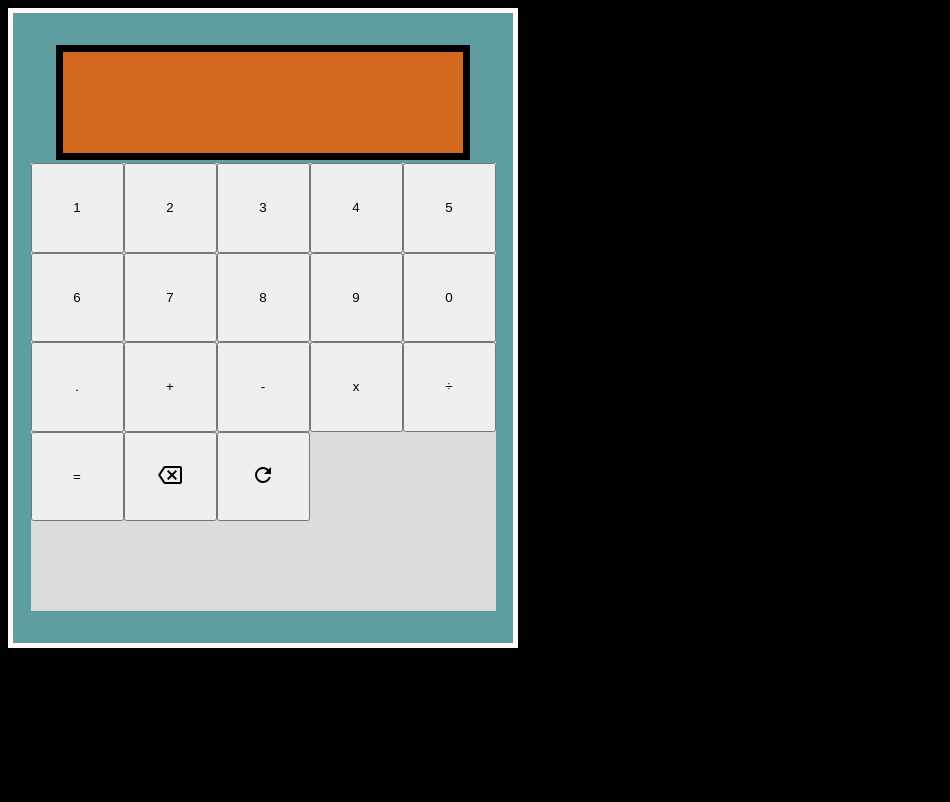
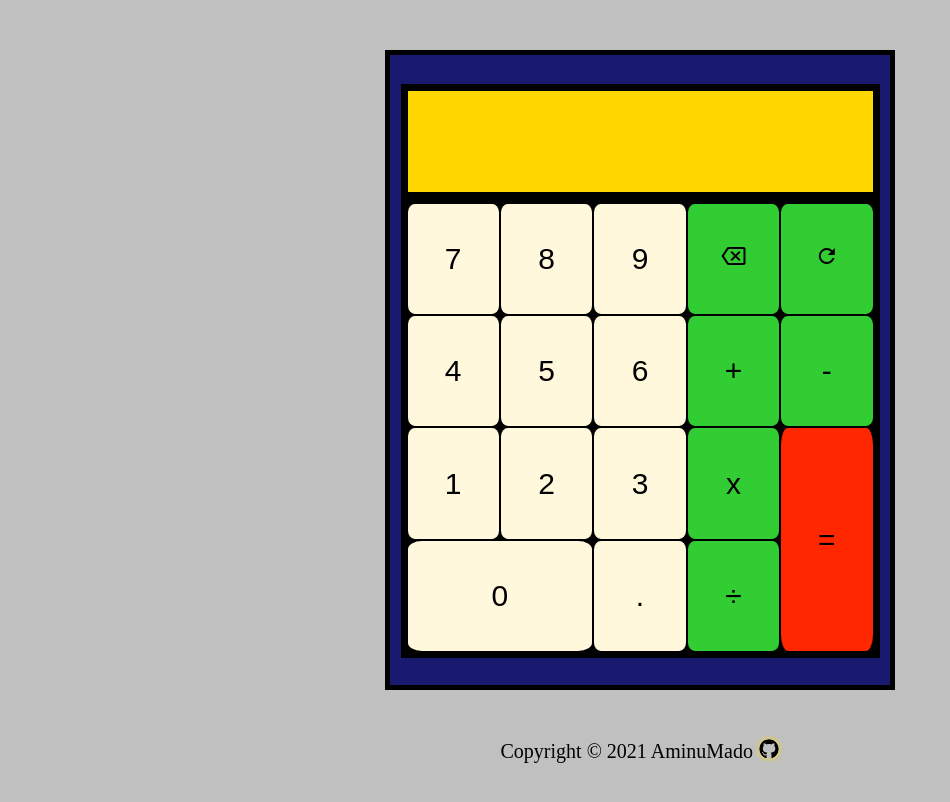
Before and after one commit to AminuMado/Calculator, a plain HTML site: page index.html in a window 1280 px wide. Shown: the whole page, without its empty margins (0-950 px from the left). Drawn offline with Linux system fonts and the light colour scheme.

Commit message:
finished styling the calculator

```diff
--- a/calculator.css
+++ b/calculator.css
@@ -1,31 +1,152 @@
-body{
-    background-color: black;
+body {
+	background-color: silver;
+	display: flex;
+	flex-direction: column;
+	align-items: center;
+	margin-top: 50px;
+	gap: 20px;
 }
 .main-container {
 	width: 500px;
 	height: 630px;
-	border: 5px solid snow;
+	border: 5px solid black;
 	display: flex;
 	flex-direction: column;
 	align-items: center;
 	justify-content: center;
-	background: cadetblue;
+	background: midnightblue;
 }
 
 .calc-screen {
-	width: 80%;
+	width: 93%;
 	height: 16%;
 	border: 7px solid black;
-	background: chocolate;
+	background: gold;
 	text-align: end;
 	font-size: 100px;
 }
 .calc-buttons-container {
 	height: 71%;
-	background-color: gainsboro;
+	background-color: black;
 	width: 93%;
 	margin-top: 3px;
-    display: grid;
-    grid-template-rows: repeat(5, 1fr);
-    grid-template-columns: repeat(5,1fr);
+	display: grid;
+	grid-template-rows: repeat(4, 1fr);
+	grid-template-columns: repeat(5,1fr);
+
+	grid-gap: 2px;
+	margin:-2px;
+	border: 7px solid black;
 }
+.calc-button{
+	font-size: 30px;
+	border-radius:7.5%;
+	border:none;
+}
+.calc-button.number{
+	background-color: cornsilk;
+}
+.calc-button.operator{
+	background-color:limegreen;
+}
+.calc-button.number:hover{
+	background-color: yellow;
+
+	transition:background-color 350ms ease-in;
+}
+.calc-button.number:active{
+	transform: scale(0.97);
+}
+.calc-button.operator:hover{
+	color: yellow;
+	transition:color 150ms ease-in;
+}
+.calc-button.operator:active{
+	transform: scale(0.97);
+}
+.calc-button:nth-child(1) {
+	grid-row: 3;
+	grid-column: 1;
+}
+.calc-button:nth-child(2) {
+	grid-row: 3;
+	grid-column: 2;
+}
+.calc-button:nth-child(3) {
+	grid-row: 3;
+	grid-column: 3;
+}
+.calc-button:nth-child(4) {
+	grid-row: 2;
+	grid-column: 1;
+}
+.calc-button:nth-child(5) {
+	grid-row: 2;
+	grid-column: 2;
+}
+.calc-button:nth-child(6) {
+	grid-row: 2;
+	grid-column: 3;
+}
+.calc-button:nth-child(7) {
+	grid-row: 1;
+	grid-column: 1;
+}
+.calc-button:nth-child(8) {
+	grid-row: 1;
+	grid-column: 2;
+}
+.calc-button:nth-child(9) {
+	grid-row: 1;
+	grid-column: 3;
+}
+.calc-button:nth-child(10) {
+	grid-row: 4;
+	grid-column: 1/3;
+}
+.calc-button:nth-child(11) {
+	grid-row: 4;
+	grid-column: 3;
+}
+.calc-button:nth-child(16) {
+	grid-column: 5;
+	grid-row: 3/5;
+	background-color: #ff2700;
+}
+.calc-button:nth-child(17) {
+	grid-row: 1;
+	grid-column: 4;
+	font-size: 20px;
+}
+.calc-button:nth-child(18) {
+	grid-row: 1;
+	grid-column: 5;
+	font-size: 20px;
+}
+
+
+/* Footer Section */
+.footer{
+    /* position: absolute; */
+    bottom: 0;
+    left: 0;
+    display: flex;
+    align-items: center;
+    justify-content: center;
+    gap: 6.5px;
+    width: 97%;
+    padding: 10px;
+    font-size: 20px;
+}
+.github-logo{
+    width: 20px;
+    height:20px;
+    transition: all 300ms linear;
+    border-radius: 50%;
+    box-shadow: 0px 0px 5px gold;
+    cursor: pointer;
+}
+.github-logo:hover{
+        transform: rotate(360deg) scale(1.3);
+        box-shadow: 0px 0px 5px crimson;
+}
```
